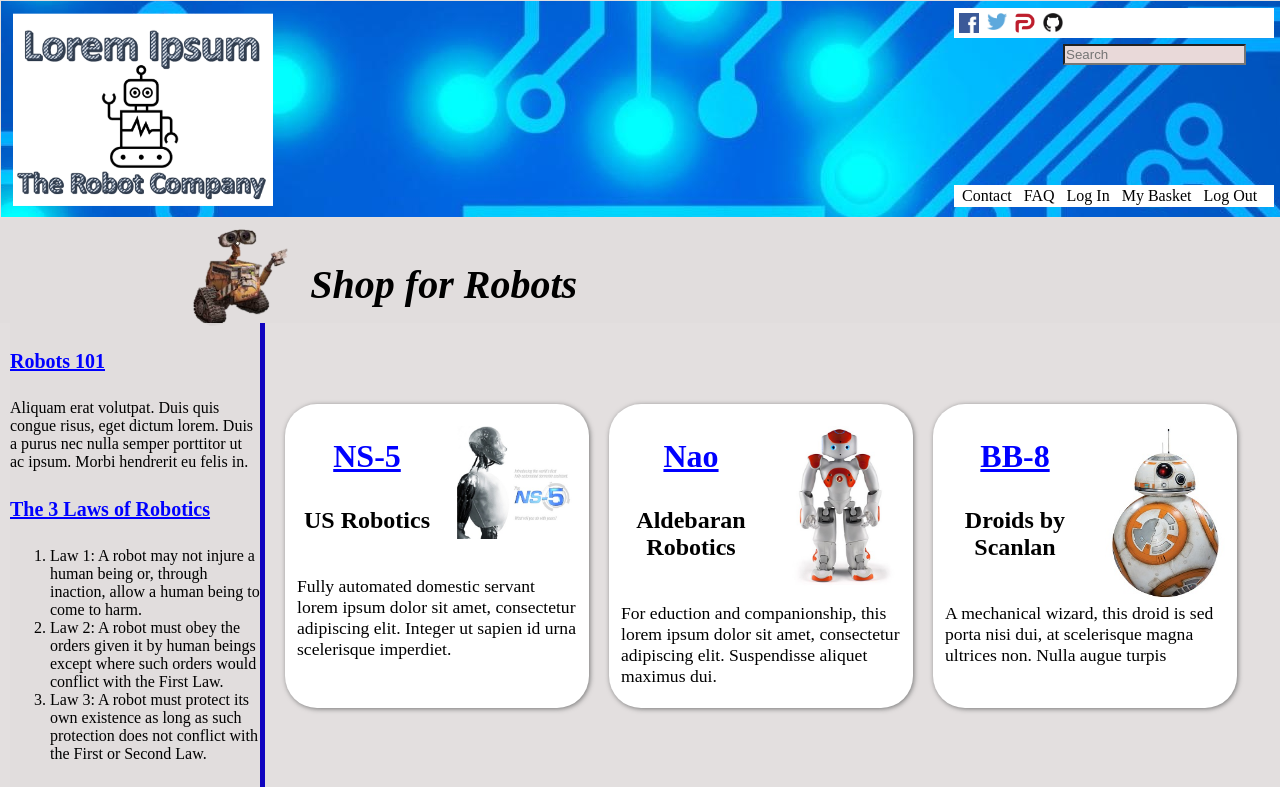
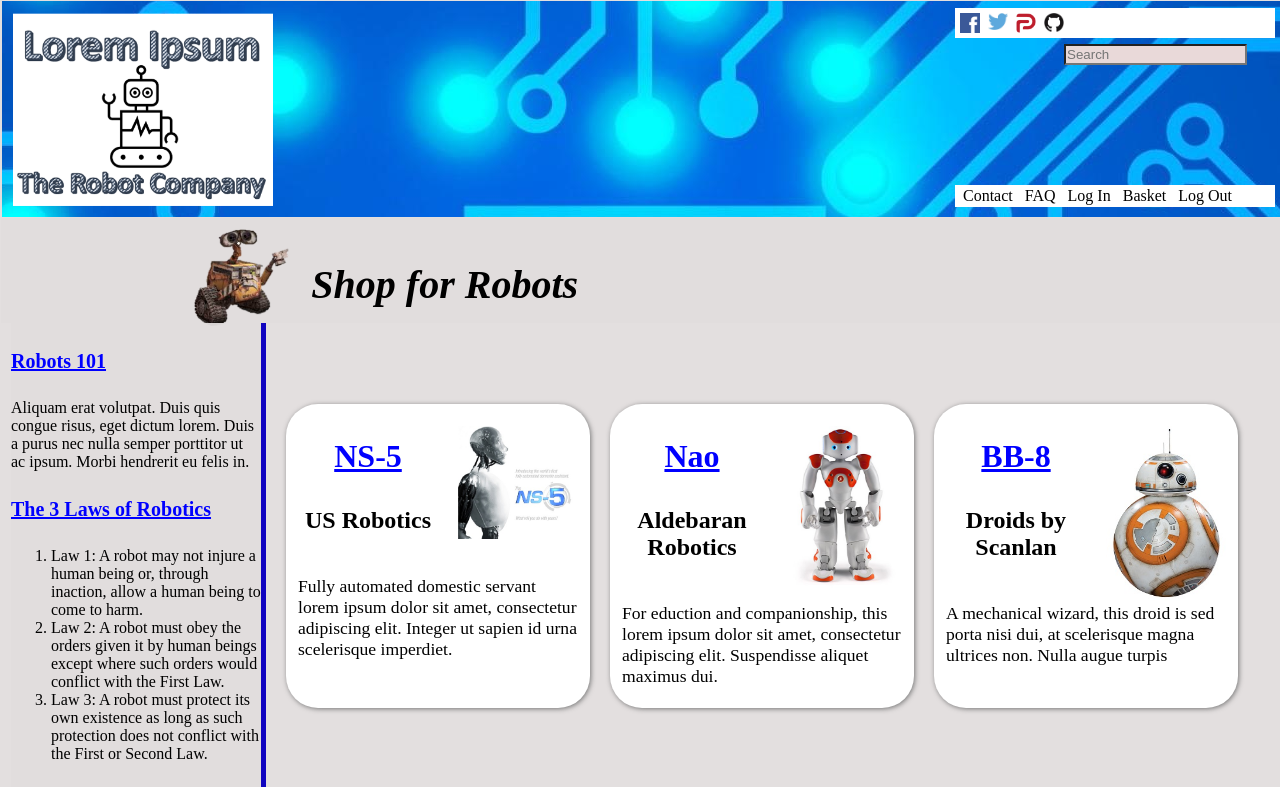
Before and after one commit to CiMorgan/StaticStoreFront, a plain HTML site: page RobotStore.html in a window 1280 px wide. Shown: the top 787 px of the page. Drawn offline with Linux system fonts and the light colour scheme.

Commit message:
second commit

```diff
--- a/RobotStore.css
+++ b/RobotStore.css
@@ -2,7 +2,7 @@
     font-family: serif;
     width: 100%;
     padding: 0;
-    margin: 0;
+    margin: 1px;
     background: rgba(226, 222, 222, 0.945);
 }
 
--- a/RobotStore.html
+++ b/RobotStore.html
@@ -23,7 +23,7 @@
                     <li><a href="#">Contact</a></li>
                     <li><a href="#">FAQ</a></li>
                     <li><a href="#" class="active">Log In</a></li>
-                    <li><a href="#">My Basket</a></li>
+                    <li><a href="#">Basket</a></li>
                     <li><a href="#" class="active">Log Out</a></li>
                 </ul>
             </div>
```
